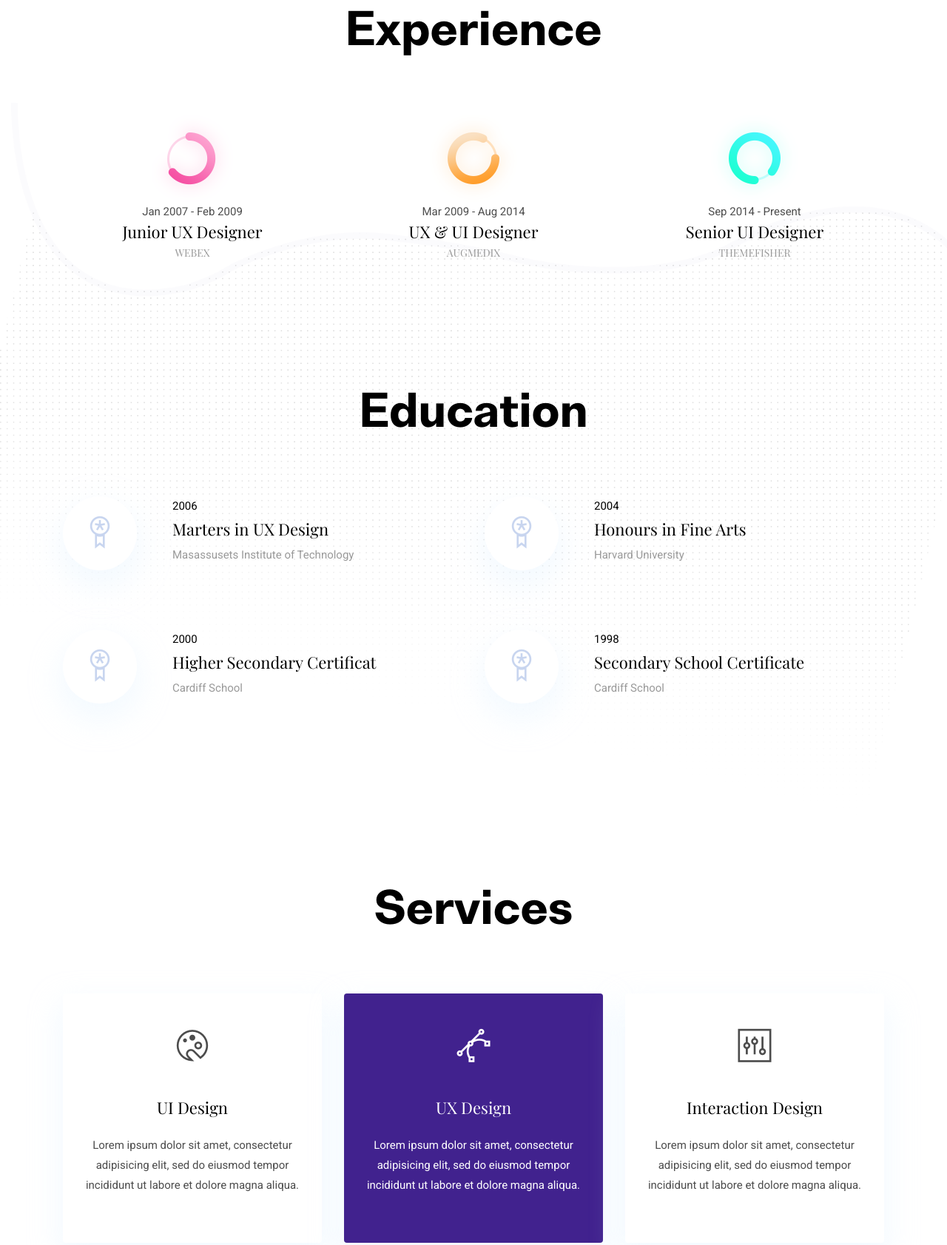
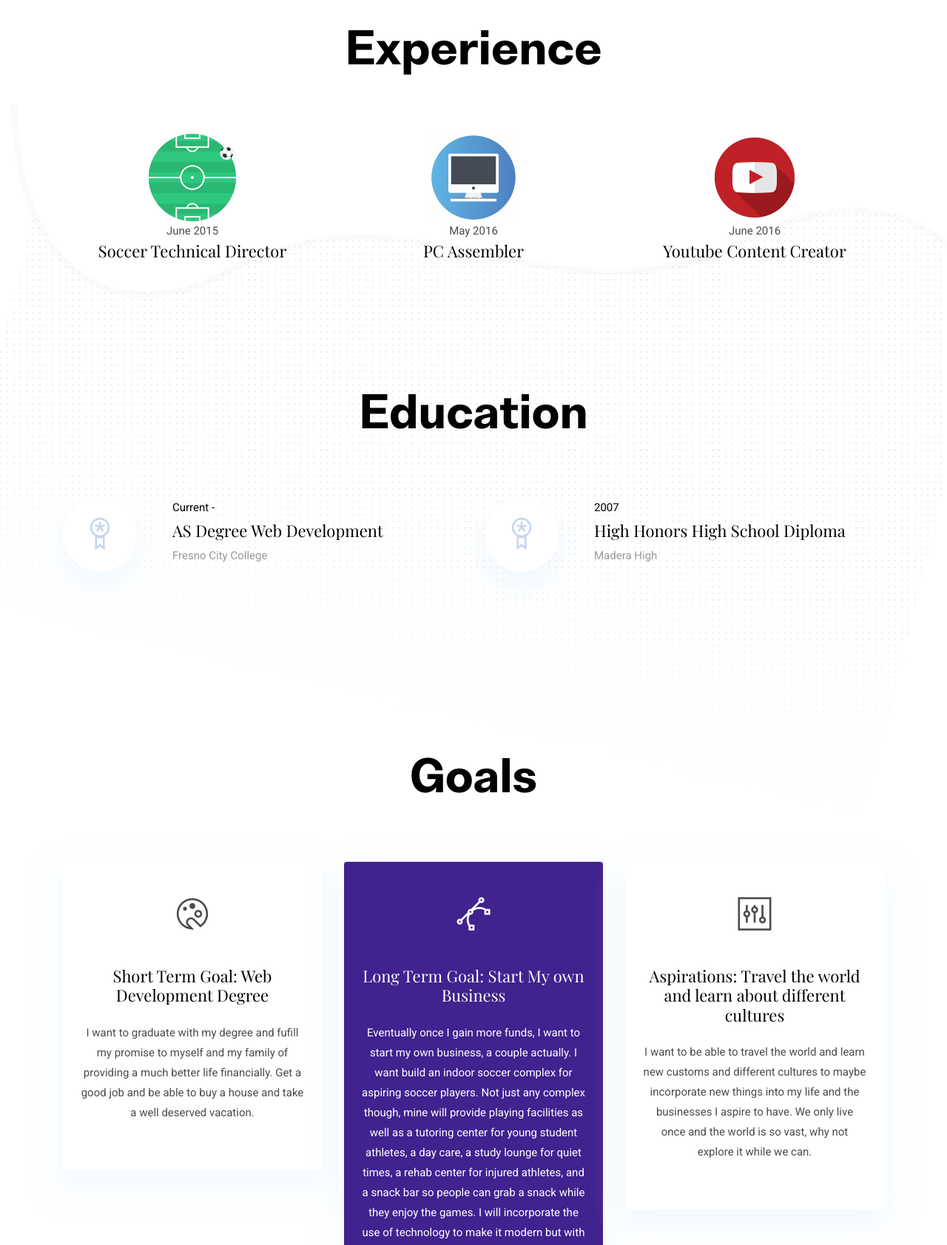
Before and after one commit to Jmirejr/Jmirejr.github.io, a plain HTML site: page index.html in a window 1280 px wide. Shown: the part 2928-4611 px from the top of the page at 74% size. Drawn offline with nearby package versions, Linux system fonts and the light colour scheme.

Commit message:
Added updates to my websites

```diff
--- a/index.html
+++ b/index.html
@@ -106,30 +106,30 @@
       <div class="col-lg-3 col-sm-6 mb-4 mb-lg-0">
         <div class="card shadow text-center">
           <div class="position-relative rounded-top progress-wrapper" data-color="#fdb157">
-            <div class="wave" data-progress="90%"></div>
+            <div class="wave" data-progress="15%"></div>
           </div>
           <div class="card-footer bg-white">
-            <h4 class="card-title">Web Design (90%)</h4>
+            <h4 class="card-title">Web Design (15%)</h4>
           </div>
         </div>
       </div>
       <div class="col-lg-3 col-sm-6 mb-4 mb-lg-0">
         <div class="card shadow text-center">
           <div class="position-relative rounded-top progress-wrapper" data-color="#9473e6">
-            <div class="wave" data-progress="60%"></div>
+            <div class="wave" data-progress="85%"></div>
           </div>
           <div class="card-footer bg-white">
-            <h4 class="card-title">Logo Design (60%)</h4>
+            <h4 class="card-title">PC Building (85%)</h4>
           </div>
         </div>
       </div>
       <div class="col-lg-3 col-sm-6 mb-4 mb-lg-0">
         <div class="card shadow text-center">
           <div class="position-relative rounded-top progress-wrapper" data-color="#bdecf6">
-            <div class="wave" data-progress="80%"></div>
+            <div class="wave" data-progress="40%"></div>
           </div>
           <div class="card-footer bg-white">
-            <h4 class="card-title">After Effects (80%)</h4>
+            <h4 class="card-title">Photoshop (40%)</h4>
           </div>
         </div>
       </div>
@@ -139,7 +139,7 @@
             <div class="wave" data-progress="70%"></div>
           </div>
           <div class="card-footer bg-white">
-            <h4 class="card-title">Web App (70%)</h4>
+            <h4 class="card-title">PC Troubleshooting (70%)</h4>
           </div>
         </div>
       </div>
@@ -156,22 +156,22 @@
         <h2 class="section-title">Experience</h2>
       </div>
       <div class="col-lg-3 col-md-4 text-center">
-        <img src="images/experience/icon-1.png" alt="icon">
-        <p class="mb-0">Jan 2007 - Feb 2009</p>
-        <h4>Junior UX Designer</h4>
-        <h6 class="text-light">WEBEX</h6>
+        <img src="images/experience/coach.png" alt="icon">
+        <p class="mb-0">June 2015</p>
+        <h4>Soccer Technical Director</h4>
+        <h6 class="text-light"></h6>
       </div>
       <div class="col-lg-3 col-md-4 text-center">
-        <img src="images/experience/icon-2.png" alt="icon">
-        <p class="mb-0">Mar 2009 - Aug 2014</p>
-        <h4>UX & UI Designer</h4>
-        <h6 class="text-light">AUGMEDIX</h6>
+        <img src="images/experience/pc.png" alt="icon">
+        <p class="mb-0">May 2016</p>
+        <h4>PC Assembler</h4>
+        <h6 class="text-light"></h6>
       </div>
       <div class="col-lg-3 col-md-4 text-center">
-        <img src="images/experience/icon-3.png" alt="icon">
-        <p class="mb-0">Sep 2014 - Present</p>
-        <h4>Senior UI Designer</h4>
-        <h6 class="text-light">THEMEFISHER</h6>
+        <img src="images/experience/youtube.png" alt="icon">
+        <p class="mb-0">June 2016</p>
+        <h4>Youtube Content Creator</h4>
+        <h6 class="text-light"></h6>
       </div>
     </div>
   </div>
@@ -191,9 +191,9 @@
             <i class="ti-medall icon icon-light icon-bg bg-white shadow rounded-circle d-block"></i>
           </div>
           <div>
-            <p class="text-dark mb-1">2006</p>
-            <h4>Marters in UX Design</h4>
-            <p class="mb-0 text-light">Masassusets Institute of Technology</p>
+            <p class="text-dark mb-1">Current -</p>
+            <h4>AS Degree Web Development</h4>
+            <p class="mb-0 text-light">Fresno City College</p>
           </div>
         </div>
       </div>
@@ -203,33 +203,9 @@
             <i class="ti-medall icon icon-light icon-bg bg-white shadow rounded-circle d-block"></i>
           </div>
           <div>
-            <p class="text-dark mb-1">2004</p>
-            <h4>Honours in Fine Arts</h4>
-            <p class="mb-0 text-light">Harvard University</p>
-          </div>
-        </div>
-      </div>
-      <div class="col-lg-6 col-md-6 mb-80">
-        <div class="d-flex">
-          <div class="mr-lg-5 mr-3">
-            <i class="ti-medall icon icon-light icon-bg bg-white shadow rounded-circle d-block"></i>
-          </div>
-          <div>
-            <p class="text-dark mb-1">2000</p>
-            <h4>Higher Secondary Certificat</h4>
-            <p class="mb-0 text-light">Cardiff School</p>
-          </div>
-        </div>
-      </div>
-      <div class="col-lg-6 col-md-6 mb-80">
-        <div class="d-flex">
-          <div class="mr-lg-5 mr-3">
-            <i class="ti-medall icon icon-light icon-bg bg-white shadow rounded-circle d-block"></i>
-          </div>
-          <div>
-            <p class="text-dark mb-1">1998</p>
-            <h4>Secondary School Certificate</h4>
-            <p class="mb-0 text-light">Cardiff School</p>
+            <p class="text-dark mb-1">2007</p>
+            <h4>High Honors High School Diploma</h4>
+            <p class="mb-0 text-light">Madera High</p>
           </div>
         </div>
       </div>
@@ -245,15 +221,16 @@
   <div class="container">
     <div class="row">
       <div class="col-12 text-center">
-        <h2 class="section-title">Services</h2>
+        <h2 class="section-title">Goals</h2>
       </div>
       <div class="col-md-4 mb-4 mb-md-0">
         <div class="card hover-shadow shadow">
           <div class="card-body text-center px-4 py-5">
             <i class="ti-palette icon mb-5 d-inline-block"></i>
-            <h4 class="mb-4">UI Design</h4>
-            <p>Lorem ipsum dolor sit amet, consectetur adipisicing elit, sed do eiusmod tempor incididunt ut labore et
-              dolore magna aliqua.</p>
+            <h4 class="mb-4">Short Term Goal: Web Development Degree</h4>
+            <p>
+              I want to graduate with my degree and fufill my promise to myself and my family of providing a much better life financially. Get a good job and be able to buy a house and take a well deserved vacation.
+            </p>
           </div>
         </div>
       </div>
@@ -261,9 +238,10 @@
         <div class="card active-bg-primary hover-shadow shadow">
           <div class="card-body text-center px-4 py-5">
             <i class="ti-vector icon mb-5 d-inline-block"></i>
-            <h4 class="mb-4">UX Design</h4>
-            <p>Lorem ipsum dolor sit amet, consectetur adipisicing elit, sed do eiusmod tempor incididunt ut labore et
-              dolore magna aliqua.</p>
+            <h4 class="mb-4">Long Term Goal: Start My own Business</h4>
+            <p>
+              Eventually once I gain more funds, I want to start my own business, a couple actually. I want build an indoor soccer complex for aspiring soccer players. Not just any complex though, mine will provide playing facilities as well as a tutoring center for young student athletes, a day care, a study lounge for quiet times, a rehab center for injured athletes, and a snack bar so people can grab a snack while they enjoy the games. I will incorporate the use of technology to make it modern but with a old school feel to it. I will develop the website to keep track of events and upcoming matches as well as keep track of scores and league tables. Also provide a portal where student athletes can chat with a tutor to receive help.
+            </p>
           </div>
         </div>
       </div>
@@ -271,9 +249,10 @@
         <div class="card hover-shadow shadow">
           <div class="card-body text-center px-4 py-5">
             <i class="ti-panel icon mb-5 d-inline-block"></i>
-            <h4 class="mb-4">Interaction Design</h4>
-            <p>Lorem ipsum dolor sit amet, consectetur adipisicing elit, sed do eiusmod tempor incididunt ut labore et
-              dolore magna aliqua.</p>
+            <h4 class="mb-4">Aspirations: Travel the world and learn about different cultures</h4>
+            <p>
+              I want to be able to travel the world and learn new customs and different cultures to maybe incorporate new things into my life and the businesses I aspire to have. We only live once and the world is so vast, why not explore it while we can.
+            </p>
           </div>
         </div>
       </div>
@@ -283,59 +262,6 @@
 <!-- /services -->
 
 
-
-
-
-<!-- blog -->
-<section class="section">
-  <div class="container">
-    <div class="row">
-      <div class="col-12 text-center">
-        <h2 class="section-title">Blogs</h2>
-      </div>
-      <div class="col-lg-4 col-sm-6 mb-4 mb-lg-0">
-        <article class="card shadow">
-          <img class="rounded card-img-top" src="images/blog/post-3.jpg" alt="post-thumb">
-          <div class="card-body">
-            <h4 class="card-title"><a class="text-dark" href="blog-single.html">Amazon increase income 1.5 Million</a>
-            </h4>
-            <p class="cars-text">Lorem ipsum dolor sit amet, consectetur adipisicing elit, sed do eiusmod tempor
-              incididunt ut labore et
-              dolore magna aliqua.</p>
-            <a href="blog-single.html" class="btn btn-xs btn-primary">Read More</a>
-          </div>
-        </article>
-      </div>
-      <div class="col-lg-4 col-sm-6 mb-4 mb-lg-0">
-        <article class="card shadow">
-          <img class="rounded card-img-top" src="images/blog/post-4.jpg" alt="post-thumb">
-          <div class="card-body">
-            <h4 class="card-title"><a class="text-dark" href="blog-single.html">Amazon increase income 1.5 Million</a>
-            </h4>
-            <p class="cars-text">Lorem ipsum dolor sit amet, consectetur adipisicing elit, sed do eiusmod tempor
-              incididunt ut labore et
-              dolore magna aliqua.</p>
-            <a href="blog-single.html" class="btn btn-xs btn-primary">Read More</a>
-          </div>
-        </article>
-      </div>
-      <div class="col-lg-4 col-sm-6 mb-4 mb-lg-0">
-        <article class="card shadow">
-          <img class="rounded card-img-top" src="images/blog/post-2.jpg" alt="post-thumb">
-          <div class="card-body">
-            <h4 class="card-title"><a class="text-dark" href="blog-single.html">Amazon increase income 1.5 Million</a>
-            </h4>
-            <p class="cars-text">Lorem ipsum dolor sit amet, consectetur adipisicing elit, sed do eiusmod tempor
-              incididunt ut labore et
-              dolore magna aliqua.</p>
-            <a href="blog-single.html" class="btn btn-xs btn-primary">Read More</a>
-          </div>
-        </article>
-      </div>
-    </div>
-  </div>
-</section>
-<!-- /blog -->
 
 
 
```
Also changed, not shown: about.html (+16 -13 lines), images/experience/coach.png (added), images/experience/pc.png (added), images/experience/youtube.png (added).
